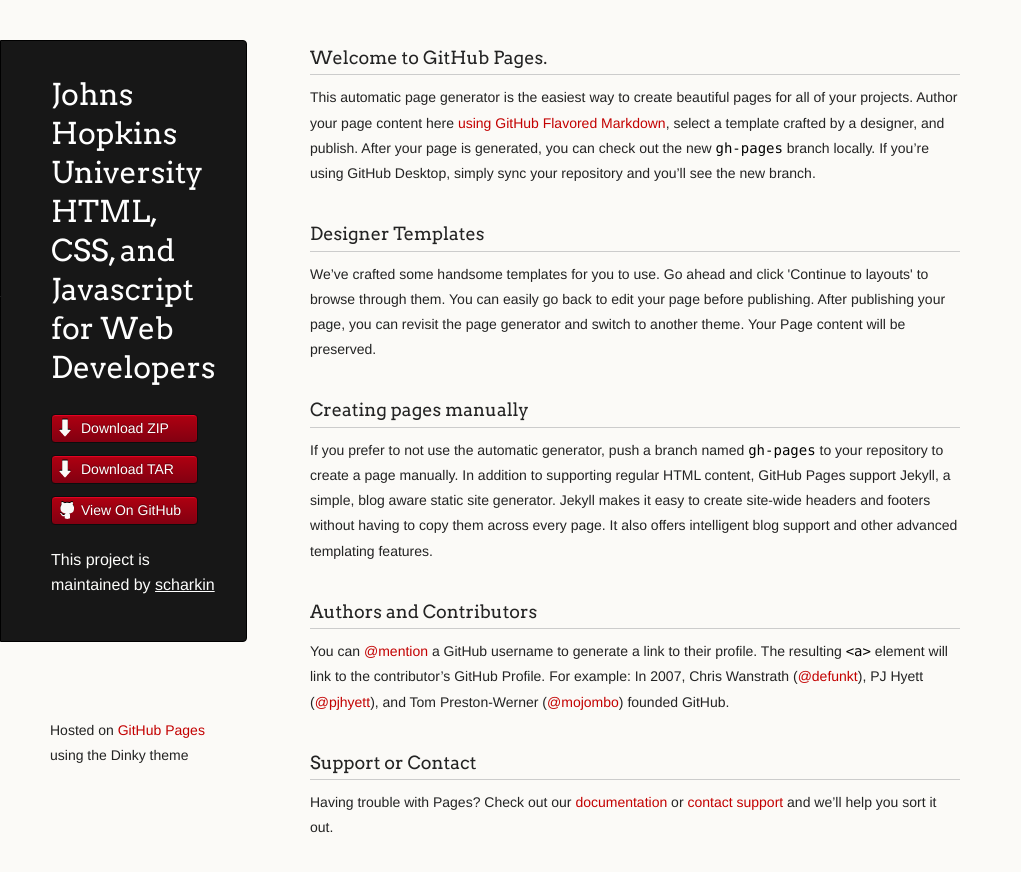
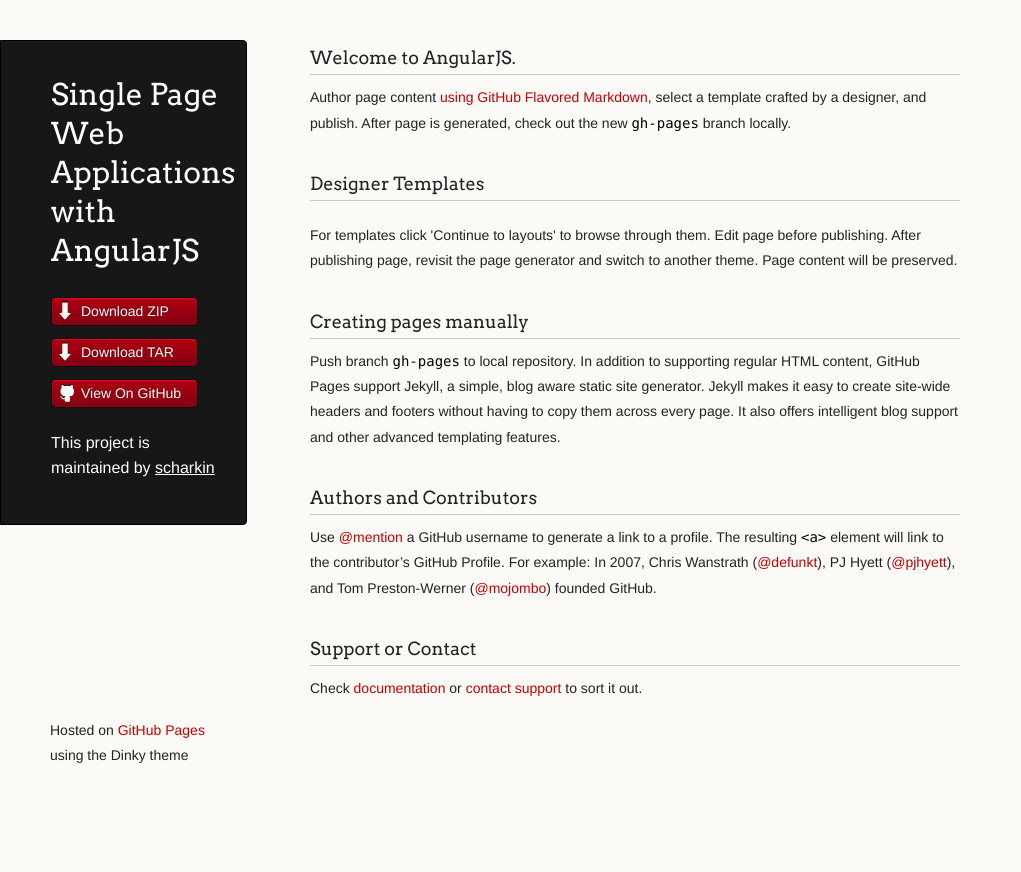
Before and after one commit to scharkin/coursera-test, a plain HTML site: page index.html in a window 1280 px wide. Shown: the whole page, without its empty margins (0-1021 px from the left). After the commit the page ends 800 px from the top, so only its background shows below. Drawn offline with Linux system fonts and the light colour scheme.

Commit message:
update with angular class name

```diff
--- a/index.html
+++ b/index.html
@@ -3,7 +3,7 @@
   <head>
     <meta charset="utf-8">
     <meta http-equiv="X-UA-Compatible" content="chrome=1">
-    <title>Johns Hopkins University HTML, CSS, and Javascript for Web Developers by scharkin</title>
+    <title>Single Page Web Applications with AngularJS</title>
 
     <link rel="stylesheet" href="stylesheets/styles.css">
     <link rel="stylesheet" href="stylesheets/github-light.css">
@@ -16,7 +16,7 @@
   <body>
     <div class="wrapper">
       <header>
-        <h1 class="header">Johns Hopkins University HTML, CSS, and Javascript for Web Developers</h1>
+        <h1 class="header">Single Page Web Applications with AngularJS</h1>
         <p class="header"></p>
 
         <ul>
@@ -31,29 +31,31 @@
       </header>
       <section>
         <h3>
-<a id="welcome-to-github-pages" class="anchor" href="#welcome-to-github-pages" aria-hidden="true"><span aria-hidden="true" class="octicon octicon-link"></span></a>Welcome to GitHub Pages.</h3>
+<a id="welcome-to-github-pages" class="anchor" href="#welcome-to-github-pages" aria-hidden="true"><span aria-hidden="true" class="octicon octicon-link"></span></a>Welcome to AngularJS.</h3>
 
-<p>This automatic page generator is the easiest way to create beautiful pages for all of your projects. Author your page content here <a href="https://guides.github.com/features/mastering-markdown/">using GitHub Flavored Markdown</a>, select a template crafted by a designer, and publish. After your page is generated, you can check out the new <code>gh-pages</code> branch locally. If you’re using GitHub Desktop, simply sync your repository and you’ll see the new branch.</p>
+<p>Author page content <a href="https://guides.github.com/features/mastering-markdown/">using GitHub Flavored Markdown</a>, select a template crafted by a designer, and publish. After page is generated, check out the new <code>gh-pages</code> branch locally.</p>
 
 <h3>
 <a id="designer-templates" class="anchor" href="#designer-templates" aria-hidden="true"><span aria-hidden="true" class="octicon octicon-link"></span></a>Designer Templates</h3>
 
-<p>We’ve crafted some handsome templates for you to use. Go ahead and click 'Continue to layouts' to browse through them. You can easily go back to edit your page before publishing. After publishing your page, you can revisit the page generator and switch to another theme. Your Page content will be preserved.</p>
+<p><form class="" action="index.html" method="post">
+
+</form> For templates click 'Continue to layouts' to browse through them. Edit page before publishing. After publishing page, revisit the page generator and switch to another theme. Page content will be preserved.</p>
 
 <h3>
 <a id="creating-pages-manually" class="anchor" href="#creating-pages-manually" aria-hidden="true"><span aria-hidden="true" class="octicon octicon-link"></span></a>Creating pages manually</h3>
 
-<p>If you prefer to not use the automatic generator, push a branch named <code>gh-pages</code> to your repository to create a page manually. In addition to supporting regular HTML content, GitHub Pages support Jekyll, a simple, blog aware static site generator. Jekyll makes it easy to create site-wide headers and footers without having to copy them across every page. It also offers intelligent blog support and other advanced templating features.</p>
+<p>Push branch <code>gh-pages</code> to local repository. In addition to supporting regular HTML content, GitHub Pages support Jekyll, a simple, blog aware static site generator. Jekyll makes it easy to create site-wide headers and footers without having to copy them across every page. It also offers intelligent blog support and other advanced templating features.</p>
 
 <h3>
 <a id="authors-and-contributors" class="anchor" href="#authors-and-contributors" aria-hidden="true"><span aria-hidden="true" class="octicon octicon-link"></span></a>Authors and Contributors</h3>
 
-<p>You can <a href="https://help.github.com/articles/basic-writing-and-formatting-syntax/#mentioning-users-and-teams" class="user-mention">@mention</a> a GitHub username to generate a link to their profile. The resulting <code>&lt;a&gt;</code> element will link to the contributor’s GitHub Profile. For example: In 2007, Chris Wanstrath (<a href="https://github.com/defunkt" class="user-mention">@defunkt</a>), PJ Hyett (<a href="https://github.com/pjhyett" class="user-mention">@pjhyett</a>), and Tom Preston-Werner (<a href="https://github.com/mojombo" class="user-mention">@mojombo</a>) founded GitHub.</p>
+<p>Use <a href="https://help.github.com/articles/basic-writing-and-formatting-syntax/#mentioning-users-and-teams" class="user-mention">@mention</a> a GitHub username to generate a link to a profile. The resulting <code>&lt;a&gt;</code> element will link to the contributor’s GitHub Profile. For example: In 2007, Chris Wanstrath (<a href="https://github.com/defunkt" class="user-mention">@defunkt</a>), PJ Hyett (<a href="https://github.com/pjhyett" class="user-mention">@pjhyett</a>), and Tom Preston-Werner (<a href="https://github.com/mojombo" class="user-mention">@mojombo</a>) founded GitHub.</p>
 
 <h3>
 <a id="support-or-contact" class="anchor" href="#support-or-contact" aria-hidden="true"><span aria-hidden="true" class="octicon octicon-link"></span></a>Support or Contact</h3>
 
-<p>Having trouble with Pages? Check out our <a href="https://help.github.com/pages">documentation</a> or <a href="https://github.com/contact">contact support</a> and we’ll help you sort it out.</p>
+<p>Check <a href="https://help.github.com/pages">documentation</a> or <a href="https://github.com/contact">contact support</a> to sort it out.</p>
       </section>
       <footer>
         <p><small>Hosted on <a href="https://pages.github.com">GitHub Pages</a> using the Dinky theme</small></p>
```
Also changed, not shown: params.json (+1 -1 lines).
